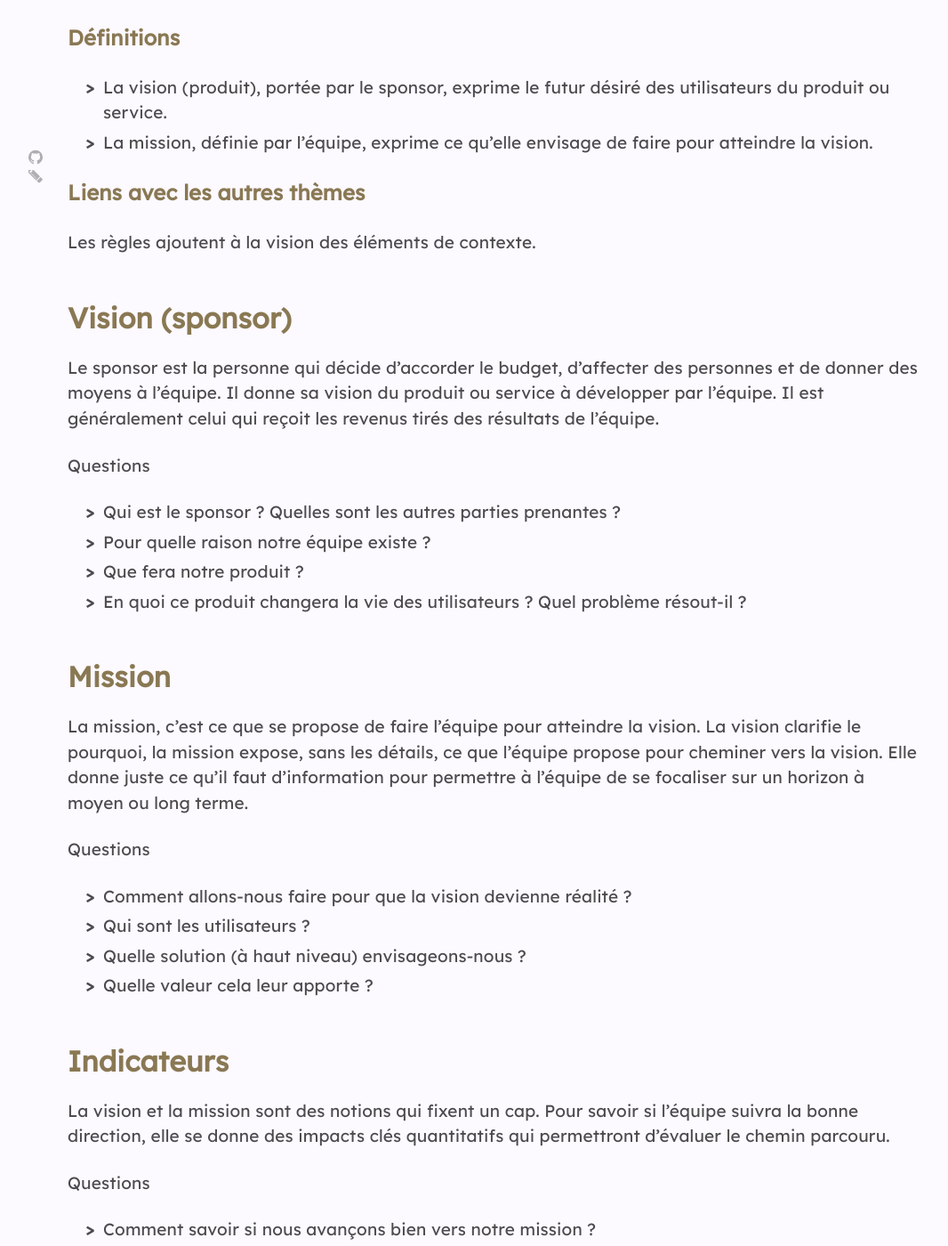
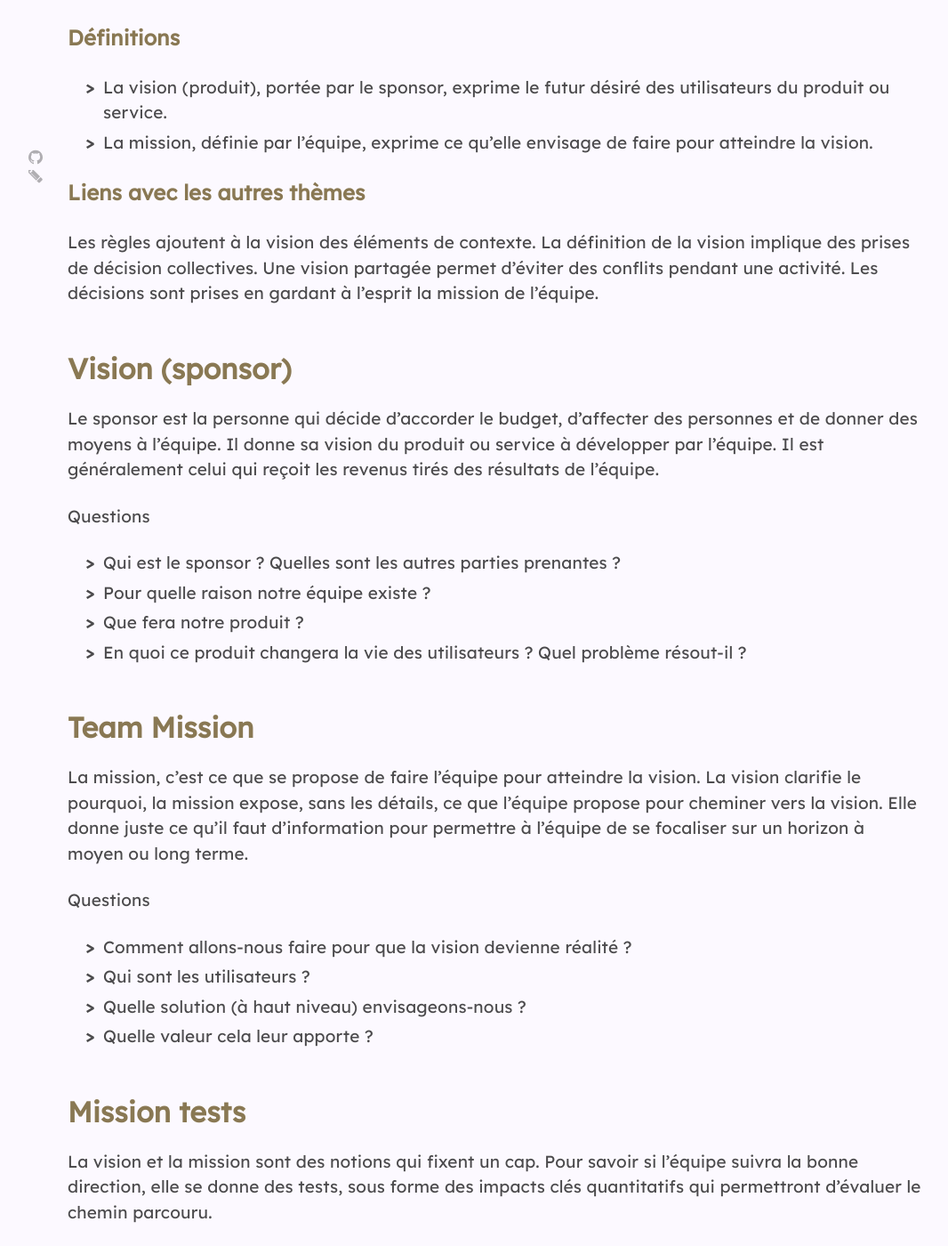
Before and after one commit to claudeaubry/faci-disc, a Jekyll site: the page built from ressources/vision/kezako.md, in a window 1280 px wide and 1400 px high, scrolled down 865 px. Shown: the whole window at 89% size, without its empty margins (84-1150 px from the left). Built offline with Jekyll 4.4.1, drawn with Linux system fonts in a browser that asks for light colours; nearby versions of some CDN libraries; some of the changed text lies outside the part shown.

Commit message:
mission tests

```diff
--- a/ressources/vision/kezako.md
+++ b/ressources/vision/kezako.md
@@ -13,7 +13,7 @@ L'usage le plus courant est celui qui porte sur le produit (on parle de Product
 
 La vision (produit) est d'abord exprimée par le sponsor ou commanditaire. Elle peut être reformulée collectivement, puis l'équipe y répond en déclinant sa mission. Pour s'assurer que la mission est sur les bons rails, des indicateurs sont utiles.
 
-C'est pourquoi le thème comporte 3 composants : vision, mission et indicateurs.
+C'est pourquoi le thème comporte 3 composants : vision, team mission et mission tests.
 
 > **Notes**
 > Le thème s'appelle vision et comporte un composant appelé aussi vision. Le thème aurait pu être renommé Purpose (raison d'être).
@@ -26,7 +26,7 @@ Pour chaque composant de la vision nous donnons une liste de questions auxquelle
 
 ### Liens avec les autres thèmes
 
-Les règles ajoutent à la vision des éléments de contexte.
+Les règles ajoutent à la vision des éléments de contexte. La définition de la vision implique des prises de décision collectives. Une vision partagée permet d'éviter des conflits pendant une activité. Les décisions sont prises en gardant à l'esprit la mission de l'équipe.
 
 ## Vision (sponsor)
 
@@ -38,7 +38,7 @@ Questions
 - Que fera notre produit ?
 - En quoi ce produit changera la vie des utilisateurs ? Quel problème résout-il ?
 
-## Mission
+## Team Mission
 
 La mission, c’est ce que se propose de faire l’équipe pour atteindre la vision. La vision clarifie le pourquoi, la mission expose, sans les détails, ce que l’équipe propose pour cheminer vers la vision. Elle donne juste ce qu’il faut d’information pour permettre à l’équipe de se focaliser sur un horizon à moyen ou long terme.
 
@@ -48,8 +48,8 @@ Questions
 - Quelle solution (à haut niveau) envisageons-nous ?
 - Quelle valeur cela leur apporte ?
 
-## Indicateurs
-La vision et la mission sont des notions qui fixent un cap. Pour savoir si l'équipe suivra la bonne direction, elle se donne des impacts clés quantitatifs qui permettront d'évaluer le chemin parcouru.
+## Mission tests
+La vision et la mission sont des notions qui fixent un cap. Pour savoir si l'équipe suivra la bonne direction, elle se donne des tests, sous forme des impacts clés quantitatifs qui permettront d'évaluer le chemin parcouru.
 
 Questions
 - Comment savoir si nous avançons bien vers notre mission ?
```
